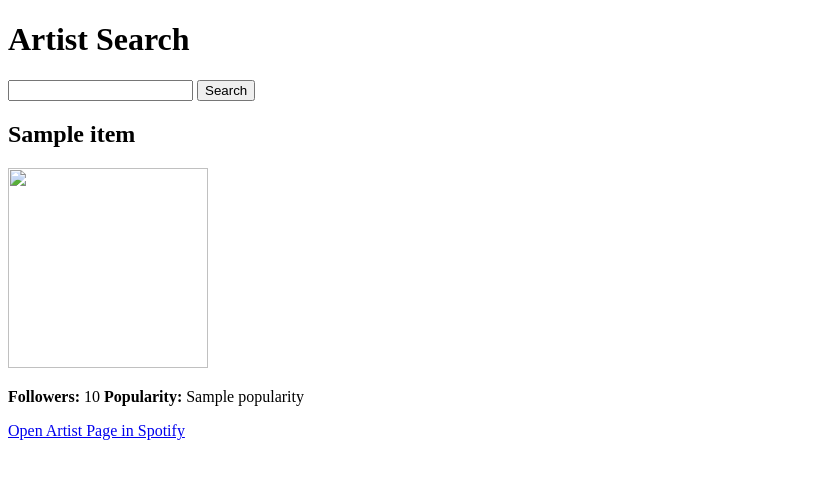
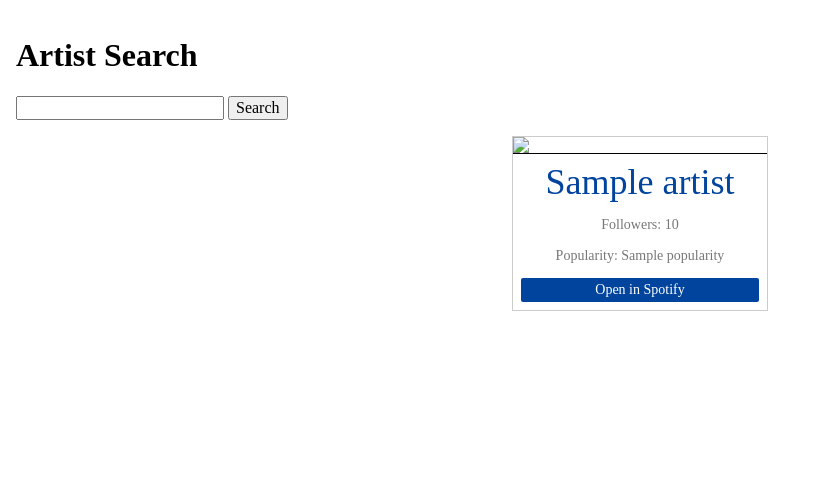
Before and after one commit to bjgribb/musicdata, a Django app: template spotify_python/templates/index.html in a window 1280 px wide. Shown: the top 479 px of the page, without its empty margins (0-823 px from the left). Run offline with Django 3.2, Linux system fonts and the light colour scheme; the template is opened without the code that fills it: most values are stand-ins (such as "Sample title", 1, 10 or a date in 2020); some libraries are stand-ins or nearby versions.

Commit message:
styling on homepage

```diff
--- a/musicdata/urls.py
+++ b/musicdata/urls.py
@@ -22,4 +22,5 @@ urlpatterns = [
     path('admin/', admin.site.urls),
     path('', RedirectView.as_view(url='/home/', permanent=True)),
     path('home/', views.index, name='index'),
+    path('home/<str:artist_id>/', views.artist_albums, name='albums'),
 ]
--- a/spotify_python/static/css/style.css
+++ b/spotify_python/static/css/style.css
@@ -1,4 +1,3 @@
-img {
-    height: 200px;
-    width: 200px;
+body {
+    padding: 1rem;
 }
--- a/spotify_python/templates/base.html
+++ b/spotify_python/templates/base.html
@@ -8,7 +8,7 @@
         <meta name="viewport" content="width=device-width, initial-scale=1.0">
         <meta http-equiv="X-UA-Compatible" content="ie=edge">
         <link rel="stylesheet" href="{% static 'css/style.css' %}">
-
+        <link rel="stylesheet" href="https://unpkg.com/tachyons@4.10.0/css/tachyons.min.css"/>
         {% block meta %}{% endblock %}
         <title>{% block title %}MusicData{% endblock %}</title>
     </head>
@@ -16,6 +16,7 @@
     <h1>Artist Search</h1>
 
     <body>
+        {% load static %}
         {% block content %}{% endblock %}
 
     <script src="/static/js/main.js"></script>
--- a/spotify_python/templates/index.html
+++ b/spotify_python/templates/index.html
@@ -8,15 +8,20 @@
 <button type='submit'>Search</button>
 </form>
 
-{% for item in items %}
-
-    <h2>{{ item.name }}</h2>
-        {% if item.images.1.url %}
-            <img src='{{ item.images.1.url }}'>
+{% for artist in artists %}
+<section class='tc pa3'>
+    <article class="hide-child relative ba b--black-20 mw5 center">
+        {% if artist.images.1.url %}
+        <img src='{{ artist.images.1.url }}' class='db'>
         {% endif %}
-        <p><strong>Followers:</strong> {{ item.followers.total }} <strong>Popularity:</strong> {{ item.popularity }}</p>
-        <a href='{{ item.external_urls.spotify }}' target='_blank'>Open Artist Page in Spotify</a>
-
+        <div class='pa2 bt b--black-20>'>
+            <a class='f2 db link dark-blue hover-blue' href="{% url 'albums' artist_id=artist.id %}">{{ artist.name }}</a>
+            <p class='f6 gray mvl'>Followers: {{ artist.followers.total }}</p>
+            <p class='f6 gray mvl'>Popularity: {{ artist.popularity }}</p>
+            <a class="link tc ph3 pv1 db bg-animate bg-dark-blue hover-bg-blue white f6 br1" href='{{ artist.external_urls.spotify }}' target='_blank'>Open in Spotify</a>
+        </div>
+    </article>
+</section>
 {% endfor %}
 
 {% endblock %}
```
Also changed, not shown: spotify_python/templates/albums.html (added, +16 -0 lines), spotify_python/views.py (+21 -9 lines).
